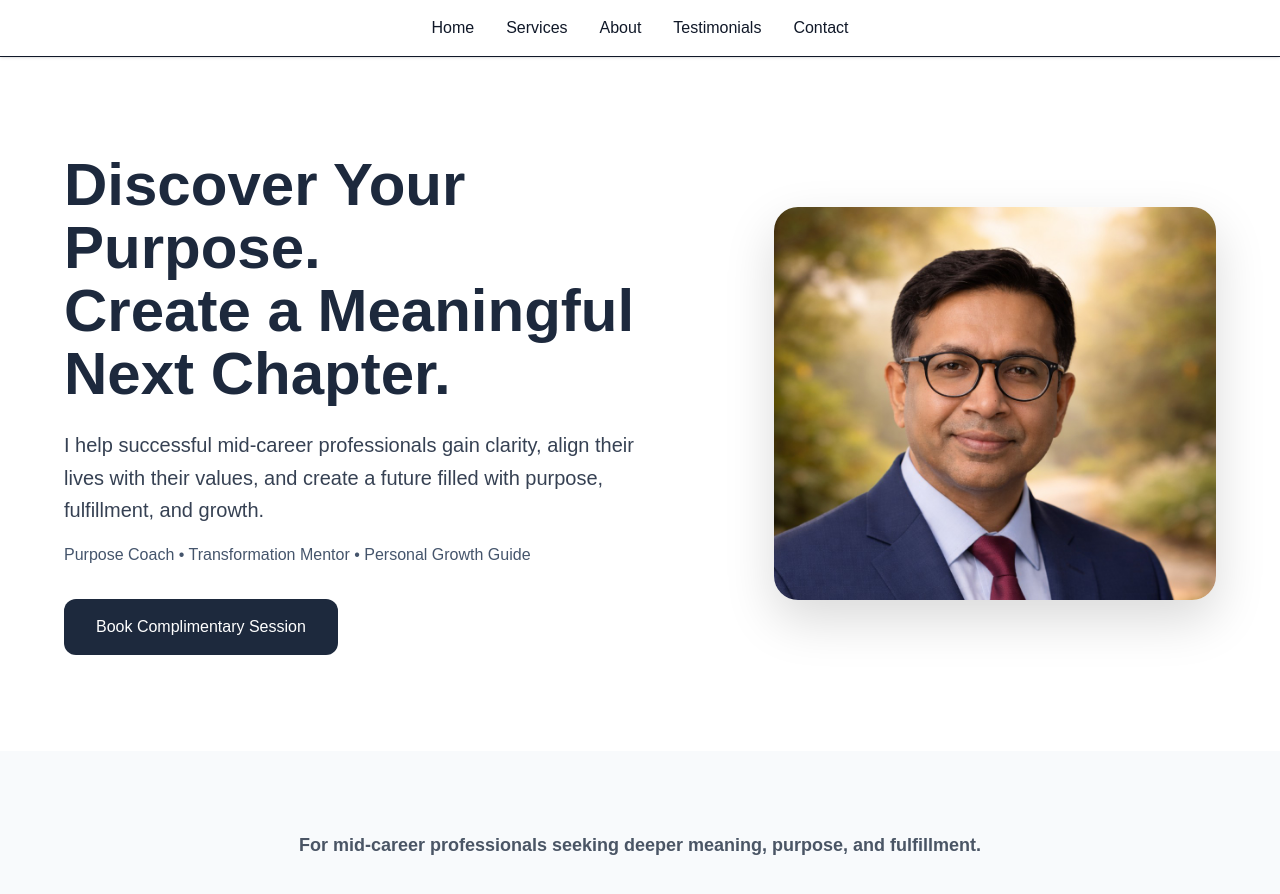
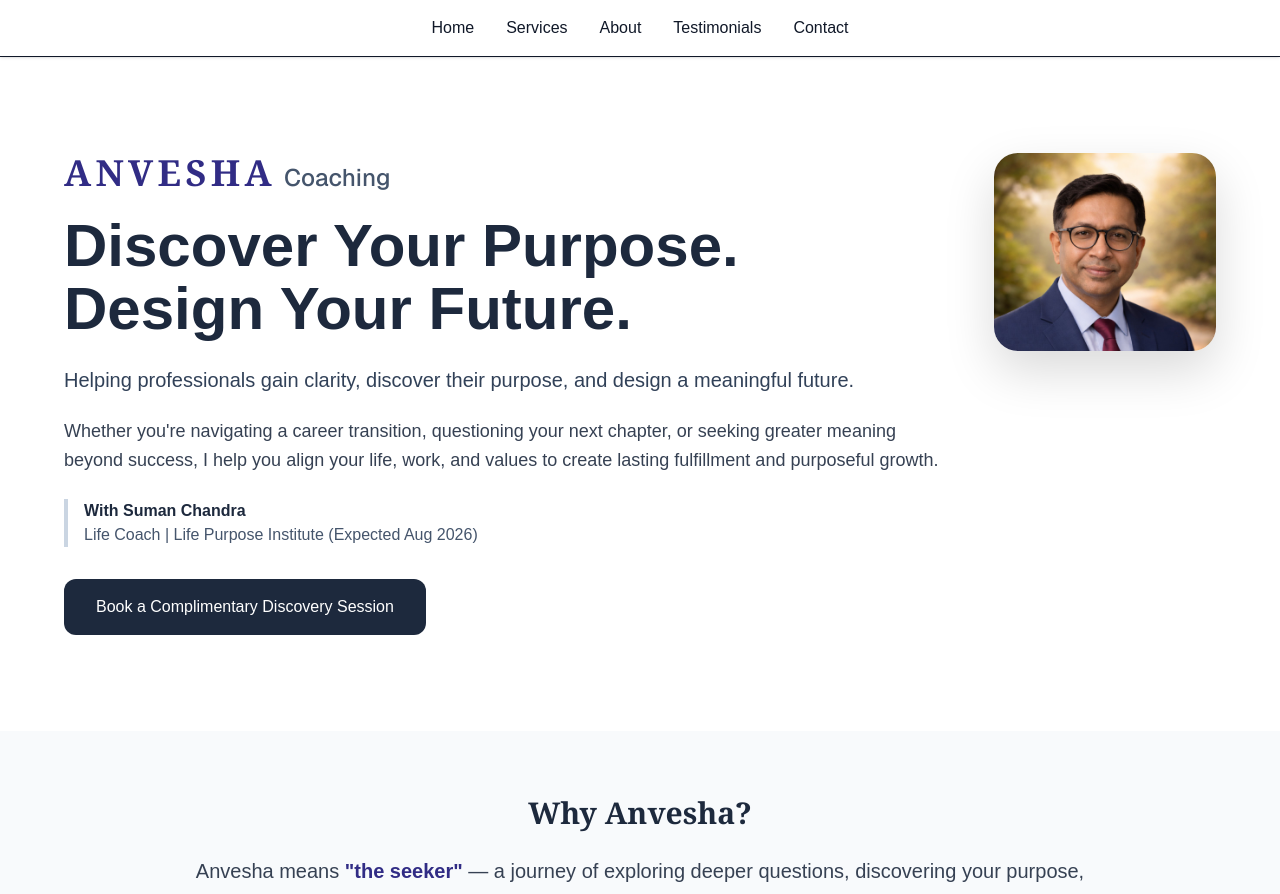
Before and after one commit to sumankchandra/coaching-webapp, a Next.js app: page / in a window 1280 px wide. Shown: the top 894 px of the page. Built offline with nearby package versions, Linux system fonts and the light colour scheme; no server answers.

Commit message:
Update hero branding and add Why Anvesha section

```diff
--- a/app/page.tsx
+++ b/app/page.tsx
@@ -73,52 +73,91 @@ if (!error) {
     </a>
   </div>
 </nav>
-
 {/* Hero Section */}
 <section
   id="home"
   className="px-6 py-24"
 >
-  <div className="max-w-6xl mx-auto grid md:grid-cols-[1.2fr_0.8fr] gap-12 items-center">
+  <div className="max-w-6xl mx-auto grid md:grid-cols-[1.6fr_0.4fr] gap-8 lg:gap-10 items-center">
 
     {/* Left Column */}
-    <div className="max-w-xl">
-     <h1 className="text-4xl md:text-6xl font-bold leading-[1.05] text-slate-800">
+    <div className="max-w-none">
+
+      <p className="text-3xl md:text-4xl font-serif font-bold tracking-[0.12em] text-indigo-900">
+  ANVESHA
+  <span className="ml-2 text-xl md:text-2xl font-sans font-medium tracking-normal text-slate-600">
+    Coaching
+  </span>
+</p>
+
+      <h1 className="mt-5 text-4xl md:text-5xl lg:text-6xl font-bold leading-[1.05] text-slate-800">
+  <span className="whitespace-nowrap">
     Discover Your Purpose.
+  </span>
   <br />
-  Create a Meaningful Next Chapter.
+  Design Your Future.
 </h1>
 
-<p className="mt-6 text-lg md:text-xl text-gray-700 max-w-xl leading-relaxed">
-  I help successful mid-career professionals gain clarity,
-  align their lives with their values, and create a future
-  filled with purpose, fulfillment, and growth.
+      <p className="mt-6 text-xl text-slate-700 font-medium leading-relaxed">
+        Helping professionals gain clarity, discover their purpose,
+        and design a meaningful future.
       </p>
 
-      <p className="mt-4 text-slate-600 font-medium">
-        Purpose Coach • Transformation Mentor • Personal Growth Guide
+      <p className="mt-5 text-lg text-gray-700 leading-relaxed">
+        Whether you're navigating a career transition, questioning your
+        next chapter, or seeking greater meaning beyond success, I help
+        you align your life, work, and values to create lasting
+        fulfillment and purposeful growth.
       </p>
+
+      <div className="mt-6 border-l-4 border-slate-300 pl-4">
+        <p className="text-slate-800 font-semibold">
+          With Suman Chandra
+        </p>
+        <p className="text-slate-600">
+          Life Coach | Life Purpose Institute (Expected Aug 2026)
+        </p>
+      </div>
+
 
       <a
         href="#contact"
         className="inline-block mt-8 bg-slate-800 text-white px-8 py-4 rounded-xl hover:bg-slate-700 transition"
       >
-        Book Complimentary Session
+        Book a Complimentary Discovery Session
       </a>
+
     </div>
 
     {/* Right Column */}
-<div className="flex justify-center md:justify-end">
+    <div className="flex justify-center md:justify-end md:self-start">
       <img
         src="/coach-hero.jpg"
         alt="Suman Chandra"
-    className="w-full max-w-[400px] lg:max-w-[450px] rounded-3xl shadow-[0_20px_50px_rgba(0,0,0,0.15)]"
+        className="w-full max-w-[430px] lg:max-w-[480px] rounded-3xl shadow-[0_20px_50px_rgba(0,0,0,0.15)]"
       />
     </div>
 
   </div>
 </section>
+{/* Why Anvesha Section */}
+<section className="px-6 py-16 bg-slate-50">
+  <div className="max-w-4xl mx-auto text-center">
 
+    <h2 className="text-2xl md:text-3xl font-serif font-semibold text-slate-800">
+      Why Anvesha?
+    </h2>
+
+    <p className="mt-6 text-lg md:text-xl text-gray-700 leading-relaxed">
+      Anvesha means <span className="font-semibold text-indigo-900">
+        "the seeker"
+      </span> — a journey of exploring deeper questions,
+      discovering your purpose, and creating a future aligned
+      with your values.
+    </p>
+
+  </div>
+</section>
 {/* Is This Coaching For You */}
 <section className="w-full bg-slate-50 py-20">
   <div className="max-w-6xl mx-auto px-6">
```
Lines whose indentation alone changed are shown as unchanged.
